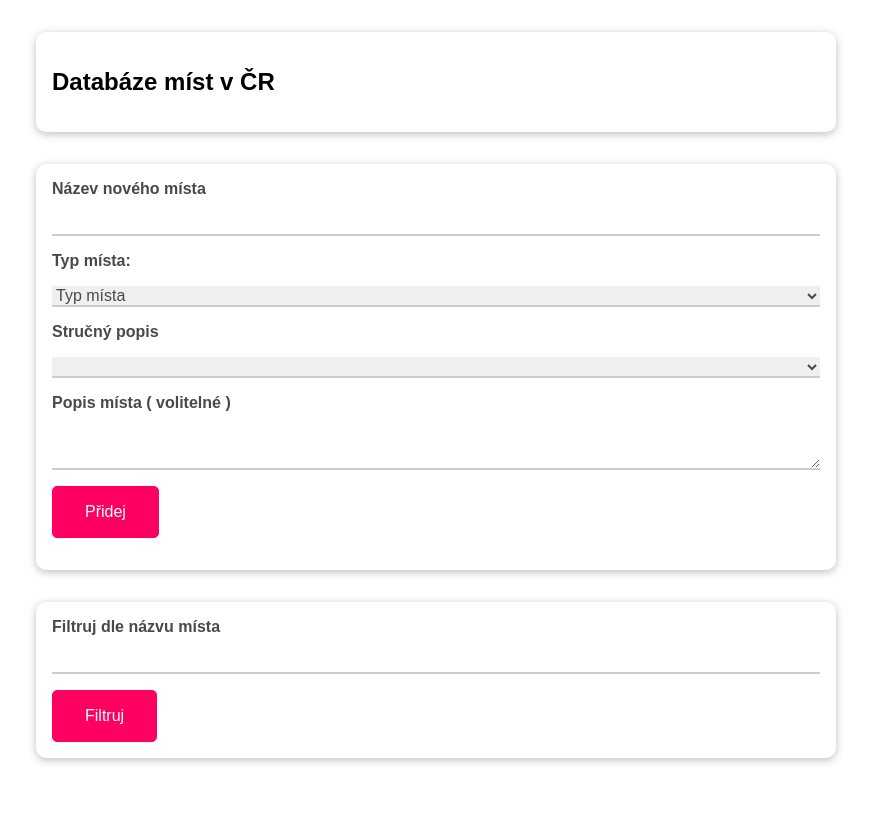
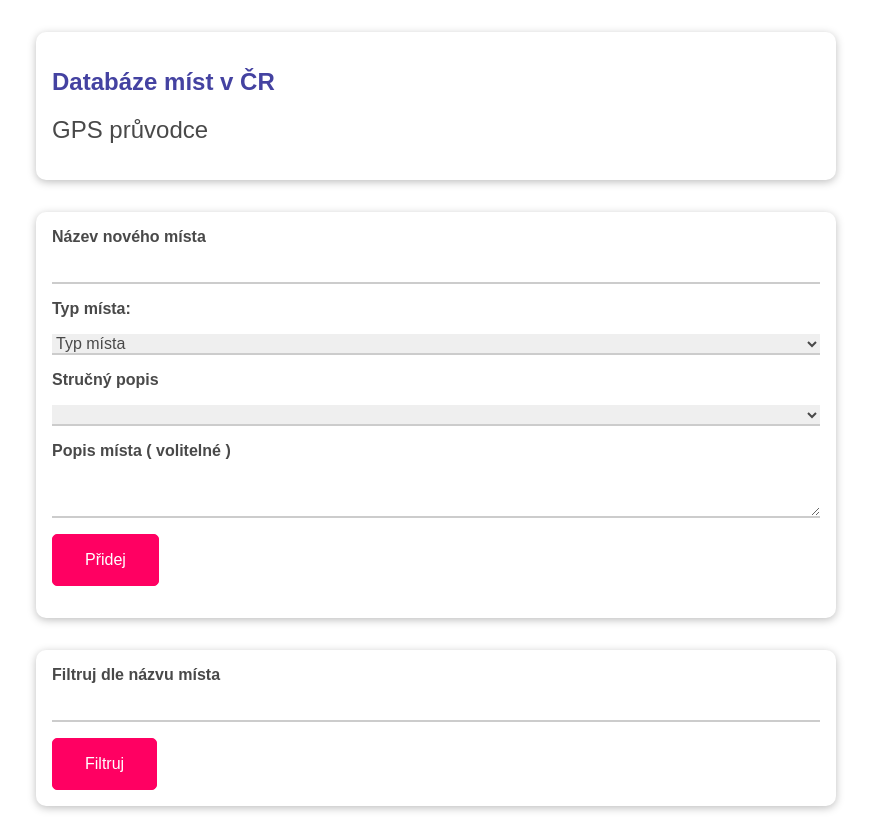
Before and after one commit to Sidonismo/This-Place, a plain HTML site: page index.html in a window 1280 px wide. Shown: the whole page, without its empty margins (204-1075 px from the left). Before the commit the page ends 800 px from the top, so only its background shows below. Drawn offline with Linux system fonts and the light colour scheme.

Commit message:
Přidání podtitulku

```diff
--- a/assets/styles/app.css
+++ b/assets/styles/app.css
@@ -9,7 +9,17 @@ html {
 body {
   margin: 0;
 }
-
+h1 {
+  font-weight: bold;
+  display: block;
+  color: #4442a1;
+}
+h2 {
+  font-size: x-large;
+  font-weight: lighter;
+  display: ruby-base;
+  color: #494949;
+}
 label {
   font-weight: bold;
   display: block;
--- a/index.html
+++ b/index.html
@@ -19,6 +19,7 @@
   <section id="user-input" class="card">
 
       <h1 id="titulek">Databáze míst v ČR</h1>
+      <h2 id="pod-titulek">GPS průvodce</h2>
     </div>
     <p id="demo" style="color: brown;"></p>
   </section>
```
